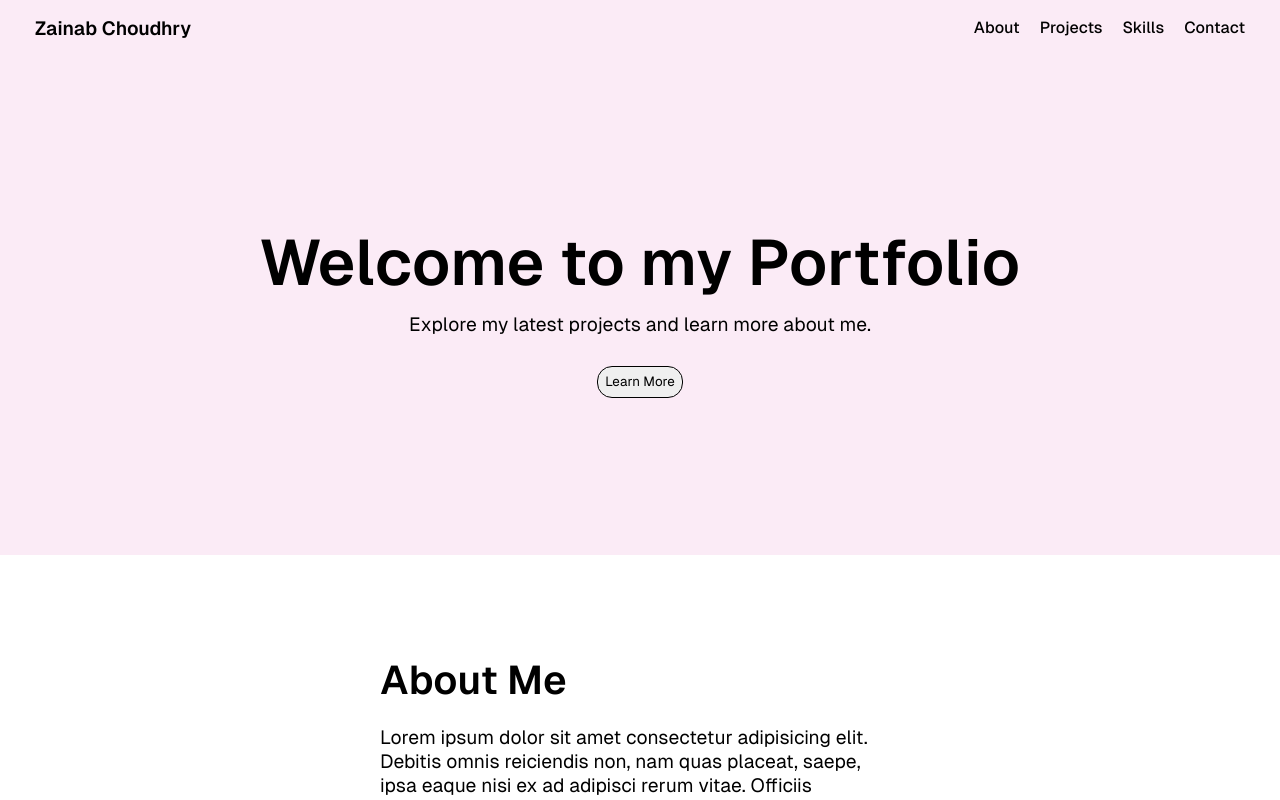
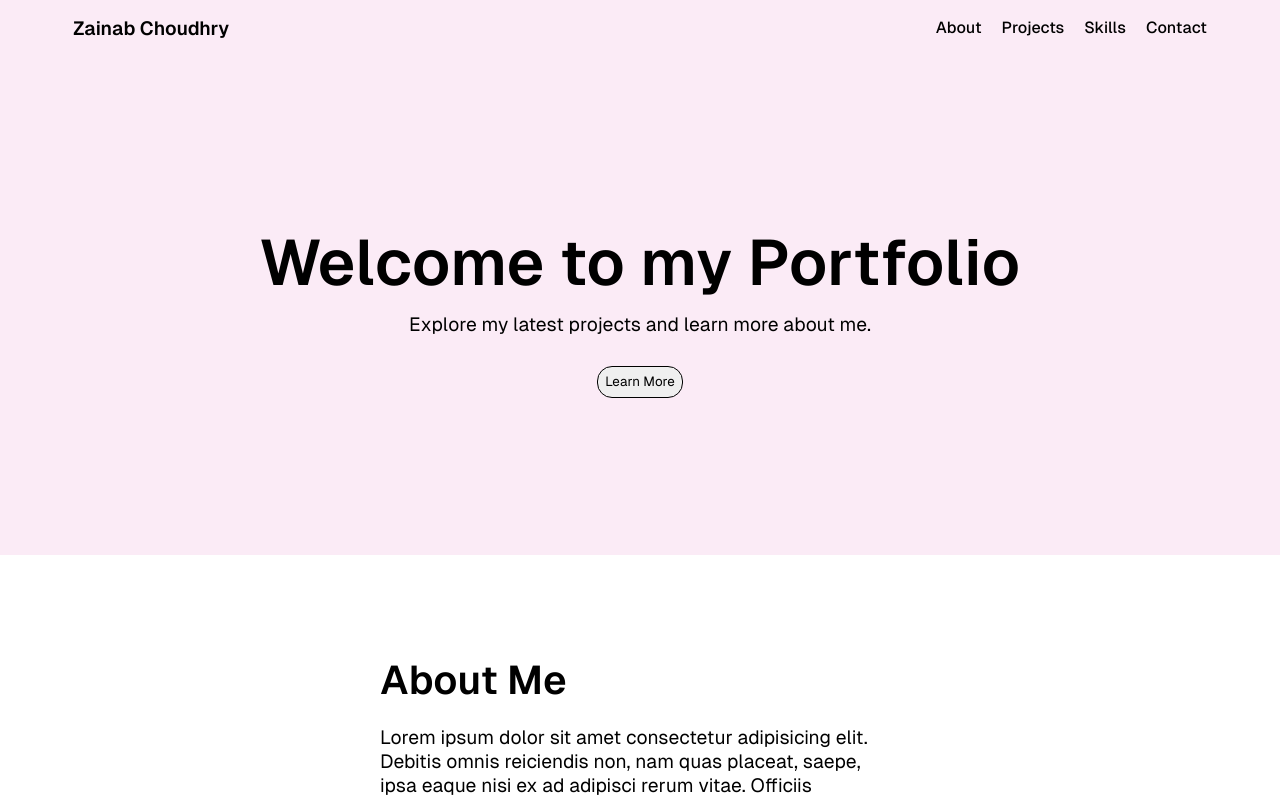
Before and after one commit to zainabch123/updated-portfolio-react-app, a React (Vite) app: page / in a window 1280 px wide. Built offline with nearby package versions, Linux system fonts and the light colour scheme.

Commit message:
Further updates to responsivness in nav-bar

```diff
--- a/src/index.css
+++ b/src/index.css
@@ -26,6 +26,7 @@
 
 .nav-buttons {
   height: 45px;
+  justify-content: center;
   display: flex;
   align-items: center;
   width: 100%;
@@ -37,7 +38,7 @@
 #nav-name {
   display: flex;
   color: black;
-  flex-grow: 1;
+  flex-grow: 0.9;
   padding: 10px;
   text-decoration: none;
   font-weight: 800;
```
